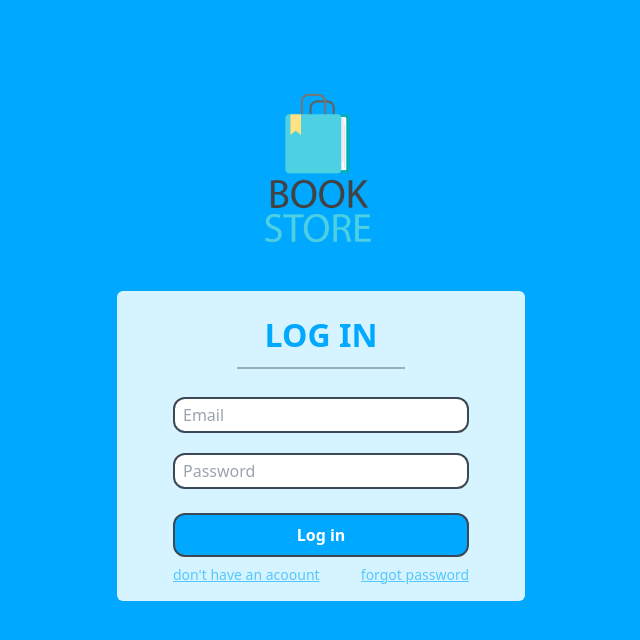
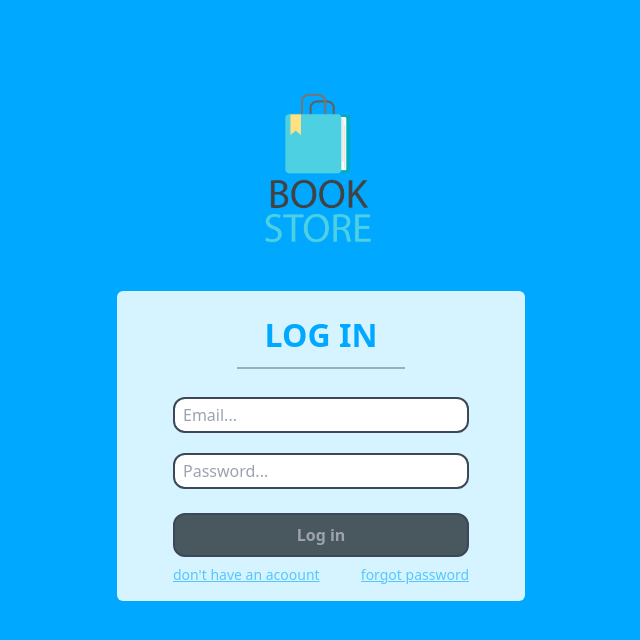
Before and after one commit to ahmad123365/GradProject-FrontEnd, a React (Create React App) app: page /login in a window 1280 px wide. Shown: the top 640 px of the page, without its empty margins (319-959 px from the left). Built offline with nearby package versions, Linux system fonts and the light colour scheme.

Commit message:
added logging in functionality

```diff
--- a/src/pages/Landing/LogIn.jsx
+++ b/src/pages/Landing/LogIn.jsx
@@ -1,18 +1,57 @@
-import React from 'react'
-import { Group, Text, Button } from '../../components/Form'
+import {useState, useEffect} from 'react'
+import { Group, Text, Button, Password } from '../../components/Form'
+import { useDispatch } from "react-redux";
+import { SignIn } from '../../redux/actions/authActions';
+
+const EMAIL_REGEX= /^[\w\-\.]+@([\w-]+\.)+[\w-]{2,}$/
 
 const LogIn = () => {
-	console.log(process.env.PUBLIC_URL, "sdfsdf ", process.env.PUBLIC_URL)
+	const dispatch = useDispatch()
+	const [email, setEmail] = useState("")
+	const [emailFocus, setEmailFocus] = useState(false);
+	const [validEmail, setValidEmail] = useState(false)
+
+	const [pwd, setPwd] = useState('');
+
+	useEffect(() => {
+		setValidEmail(EMAIL_REGEX.test(email));
+    }, [email])
+
+	const handleSubmit = (e) => {
+		e.preventDefault();
+		const body = { email: email, password: pwd }
+		dispatch(SignIn(body))
+	}
+
   return (
 	<div className='w-full flex justify-center items-center h-[100vh] bg-[#00A9FF]'>
 		<div className='w-[90%] sm:w-[70%] md:w-[50%] lg:w-[35%] h-[100vh] flex flex-col items-center px-5 pt-10 md:pt-20 lg:pt-30 gap-10 sm:gap-15 '>
 			  <img src={process.env.PUBLIC_URL + '/logo.png' } alt="Logo" className='w-[10rem]' />
 			<div className='bg-[#D6F4FF] w-full rounded-md flex flex-col items-center px-8'>
 				<h1 className='text-[2rem] mb-7 mt-5 text-center w-fit text-[#00A9FF] pb-2 px-7 font-semibold border-b-2 border-[#3C4856]/[.40]'>LOG IN</h1>
-				<Group >
-					<Text name="email" placeholder={"Email"} />
-					<Text name="email" placeholder={"Password"} />
-					<Button>Log in</Button>
+				<Group onSubmit={handleSubmit}>
+					<Text
+						name="email"
+						placeholder={"Email..."}
+						onFocus={() => setEmailFocus(true)}
+						onBlur={() => setEmailFocus(false)}
+						required
+						value={email}
+						onChange={(e) => setEmail(e.target.value)}
+						redOutline={emailFocus && !validEmail}
+					/>
+					<Password
+						name="password"
+						placeholder={"Password..."}
+						required
+						value={pwd}
+						onChange={(e) => setPwd(e.target.value)}
+
+					/>
+					<Button
+						type='submit'
+						disabled={!email || !pwd }
+					>Log in</Button>
 				</Group>
 				<div className='flex justify-between px-6 mt-1 mb-4 w-full'>
 					<a href='/signup' className='text-[#00A9FF] underline opacity-60 hover:opacity-100 truncate text-sm'>don't have an acoount</a>
--- a/src/pages/Landing/SignUp.jsx
+++ b/src/pages/Landing/SignUp.jsx
@@ -8,7 +8,6 @@ import { register } from '../../redux/actions/authActions';
 const PWD_REGEX = /^(?=.*[a-z])(?=.*[A-Z])(?=.*[0-9])(?=.*[!@#$%]).{8,24}$/;
 const EMAIL_REGEX= /^[\w\-\.]+@([\w-]+\.)+[\w-]{2,}$/
 // const REGISTER_URL = '/register';
-
 
 const SignUp = () => {
 	const dispatch = useDispatch()
@@ -51,7 +50,6 @@ const SignUp = () => {
 		const body = { name: user, email: email, password: pwd, passwordConfirm: matchPwd }
 		dispatch(register(body))
 	}
-
 
   return (
 	<div className='w-full flex justify-center items-center h-[100vh] bg-[#00A9FF]'>
@@ -121,7 +119,7 @@ const SignUp = () => {
 					</p>
 					<Button
 						type='submit'
-						disabled={!validEmail}
+						disabled={!validEmail || !validPwd || !validMatch || !user }
 					>Sign up</Button>
 				</Group>
 				<div className='flex justify-between px-6 mt-1 mb-4 w-full'>
--- a/src/redux/actionTypes.js
+++ b/src/redux/actionTypes.js
@@ -1,6 +1,8 @@
 const actionTypes = {
 	REGISTER_SUCCESS: "REGISTER_SUCCESS",
 	REGISTER_FAILED: "REGISTER_FAILED",
+	SIGNIN_SUCCESS: "SIGNIN_SUCCESS",
+	SIGNIN_FAILED: "SIGNIN_FAILED",
 }
 
 export default actionTypes;
--- a/src/redux/actions/authActions.js
+++ b/src/redux/actions/authActions.js
@@ -2,6 +2,11 @@ import Cookies from 'js-cookie';
 import axios from "axios";
 import actionTypes from '../actionTypes';
 
+const CONFIG = {
+	headers: {
+	  'Content-type': 'application/json',
+	},
+};
 
 export const tokenConfig = () => {
 	// Get token from localstorage
@@ -25,13 +30,8 @@ export const tokenConfig = () => {
 
 
 export const register = (body) => dispatch => {
-	const config = {
-		headers: {
-		  'Content-type': 'application/json',
-		},
-	};
 
-	axios.post("/api/v1/users/signup", body, config)
+	axios.post("/api/v1/users/signup", body, CONFIG)
 		.then(res => {
 			dispatch({
 				type: actionTypes.REGISTER_SUCCESS,
@@ -46,3 +46,21 @@ export const register = (body) => dispatch => {
 		})
 
 }
+
+export const SignIn = (body) => dispatch => {
+
+	axios.post("/api/v1/users/login", body, CONFIG)
+		.then(res => {
+			dispatch({
+				type: actionTypes.SIGNIN_SUCCESS,
+				payload: res.data
+			})
+		})
+		.catch(err => {
+			dispatch({
+				type: actionTypes.SIGNIN_FAILED,
+				payload: err
+			})
+		})
+
+}
--- a/src/redux/reducers/authReducer.js
+++ b/src/redux/reducers/authReducer.js
@@ -16,11 +16,12 @@ const initialState = {
 export default (state = initialState, action) => {
 	switch (action.type) {
 		case actionTypes.REGISTER_SUCCESS:
+		case actionTypes.SIGNIN_SUCCESS:
 			console.log(action.payload)
 			Cookies.set('Authentication', {
 				token: action.payload.token,
 				user: action.payload.data.user,
-				});
+			});
 			return {
 				...state,
 				token: action.payload.token,
```
